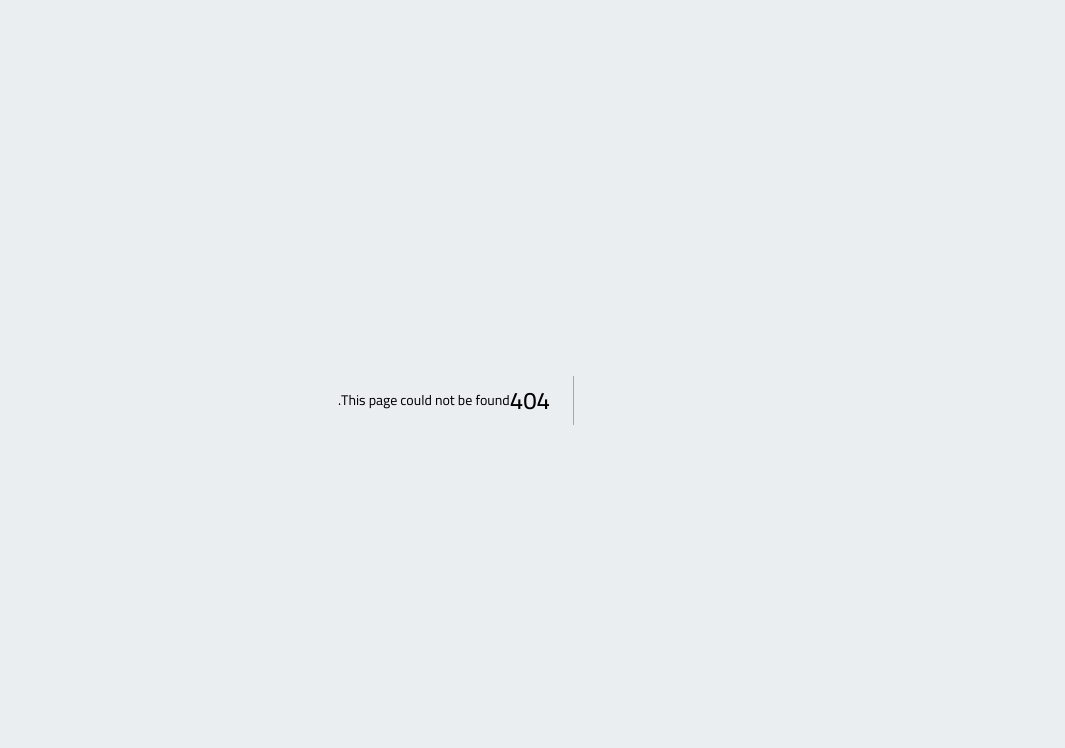
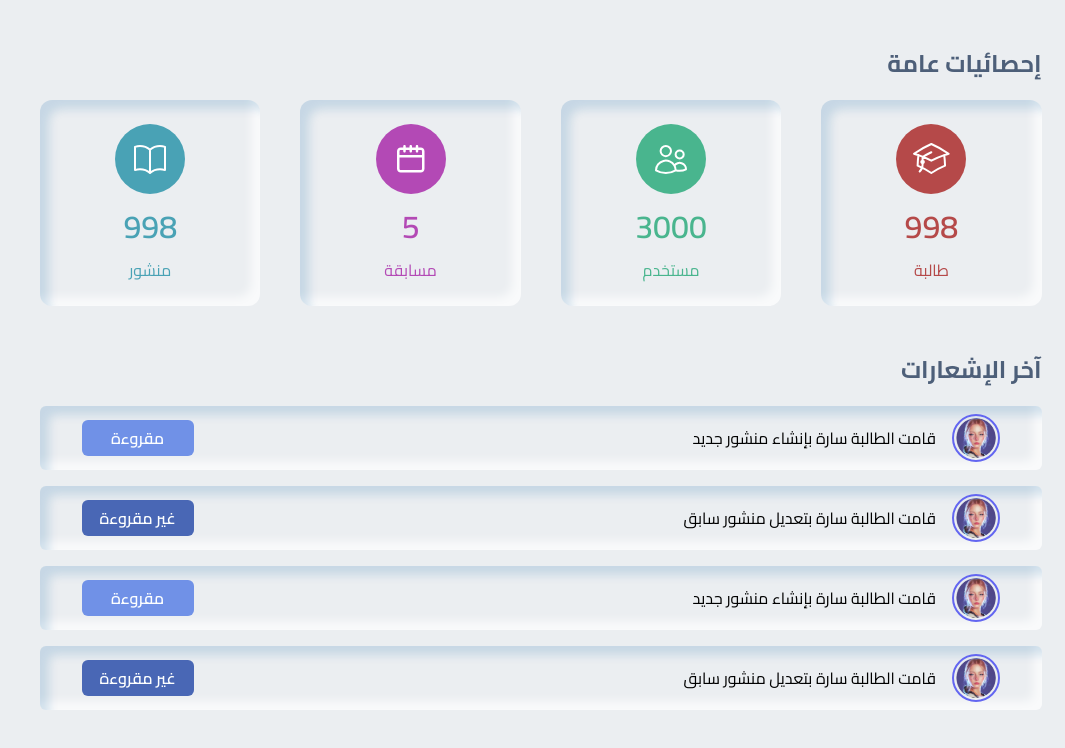
Before and after one commit to MohammedOmar123/PenPals, a Next.js app in the folder client/: page /dashboard in a window 1280 px wide. Before the commit this address had no page. Shown: the top 748 px of the page, without its empty margins (215-1280 px from the left). Built offline with nearby package versions, Linux system fonts and the light colour scheme.

Commit message:
created admin dashboard layout routing. relates #52

```diff
--- /dev/null
+++ b/client/app/dashboard/layout.tsx
@@ -0,0 +1,14 @@
+import { Aside } from "@/components";
+
+export default function DashboardLayout({
+  children,
+}: {
+  children: React.ReactNode;
+}) {
+  return (
+    <main className="flex gap-8 px-8">
+      <Aside />
+      {children}
+    </main>
+  );
+}
--- /dev/null
+++ b/client/app/dashboard/page.tsx
@@ -0,0 +1,23 @@
+import Image from "next/image";
+import { Cairo } from "@next/font/google";
+import styles from "./page.module.css";
+import StatisticsList from "@/components/Statistics/StatisticsList";
+import CustomSection from "@/components/CustomSection";
+import LatestNotification from "@/components/LatestNotification/NotificationList";
+
+const Home = () => {
+  return (
+    <main className="w-full">
+      {/* Statistics section */}
+      <CustomSection title="إحصائيات عامة" className="my-12 w-[100%] m-auto">
+        <StatisticsList />
+      </CustomSection>
+
+      {/* Latest Notification*/}
+      <CustomSection title="آخر الإشعارات" className="my-12 w-[100%] m-auto">
+        <LatestNotification />
+      </CustomSection>
+    </main>
+  );
+};
+export default Home;
--- a/client/app/page.tsx
+++ b/client/app/page.tsx
@@ -4,23 +4,25 @@ import styles from "./page.module.css";
 import StatisticsList from "@/components/Statistics/StatisticsList";
 import CustomSection from "@/components/CustomSection";
 import LatestNotification from "@/components/LatestNotification/NotificationList";
-import UserInfo from "@/components/UserInfo";
 
 const Home = () => {
   return (
-    <main>
+      <main className="w-full">
         {/* Statistics section */}
-      <CustomSection title="إحصائيات عامة" className="my-12 px-8 w-[100%] m-auto">
+        <CustomSection
+          title="إحصائيات عامة"
+          className="my-12 w-[100%] m-auto"
+        >
           <StatisticsList />
         </CustomSection>
 
         {/* Latest Notification*/}
-      <CustomSection title="آخر الإشعارات" className="my-12 px-8 w-[100%] m-auto">
+        <CustomSection
+          title="آخر الإشعارات"
+          className="my-12 w-[100%] m-auto"
+        >
           <LatestNotification />
         </CustomSection>
-
-          {/* UserInfo just for test*/}
-      <UserInfo image="/images/userImg.png" username="سارة" imgClassName="w-14 h-14"/>
       </main>
   );
 };
--- /dev/null
+++ b/client/components/Aside/index.tsx
@@ -0,0 +1,39 @@
+import { FC } from "react";
+import { HomeIcon, UserGroupIcon, NewspaperIcon, Cog6ToothIcon, ArrowRightOnRectangleIcon } from "@heroicons/react/24/outline";
+
+const AsideButton: FC<any> = ({children, title, style}) => {
+  return (<button value={title} className={`${style} w-full px-8 py-3 flex items-center gap-2`}>
+    {children}
+  </button>);
+}
+
+const Aside: FC = () => {
+  return (
+    <aside className="flex flex-col justify-between py-8 w-[15%] shrink-0">
+      <div className="flex flex-col w-full">
+        <AsideButton title="main" style="shadow-inner">
+          <HomeIcon className="text-black w-[24px] h-[24px]" />
+          <label>الرئيسية</label>
+        </AsideButton>
+        <AsideButton title="users">
+          <UserGroupIcon className="text-black w-[24px] h-[24px]" />
+          <label>إدارة المستخدمين</label>
+        </AsideButton>
+        <AsideButton title="books">
+          <NewspaperIcon className="text-black w-[24px] h-[24px]" />
+          <label>إدارة الكتابات</label>
+        </AsideButton>
+        <AsideButton title="settings">
+          <Cog6ToothIcon className="text-black w-[24px] h-[24px]" />
+          <label>الإعدادات</label>
+        </AsideButton>
+      </div>
+      <button value="logout" className="px-8 py-3 flex items-center gap-2">
+        <ArrowRightOnRectangleIcon className="text-black w-[24px] h-[24px]" />
+        <label>تسجيل الخروج</label>
+      </button>
+    </aside>
+  );
+}
+
+export default Aside;
--- a/client/components/index.ts
+++ b/client/components/index.ts
@@ -1 +1,3 @@
-export {}
+import Aside from './Aside';
+
+export { Aside };
```
Lines whose indentation alone changed are shown as unchanged.
